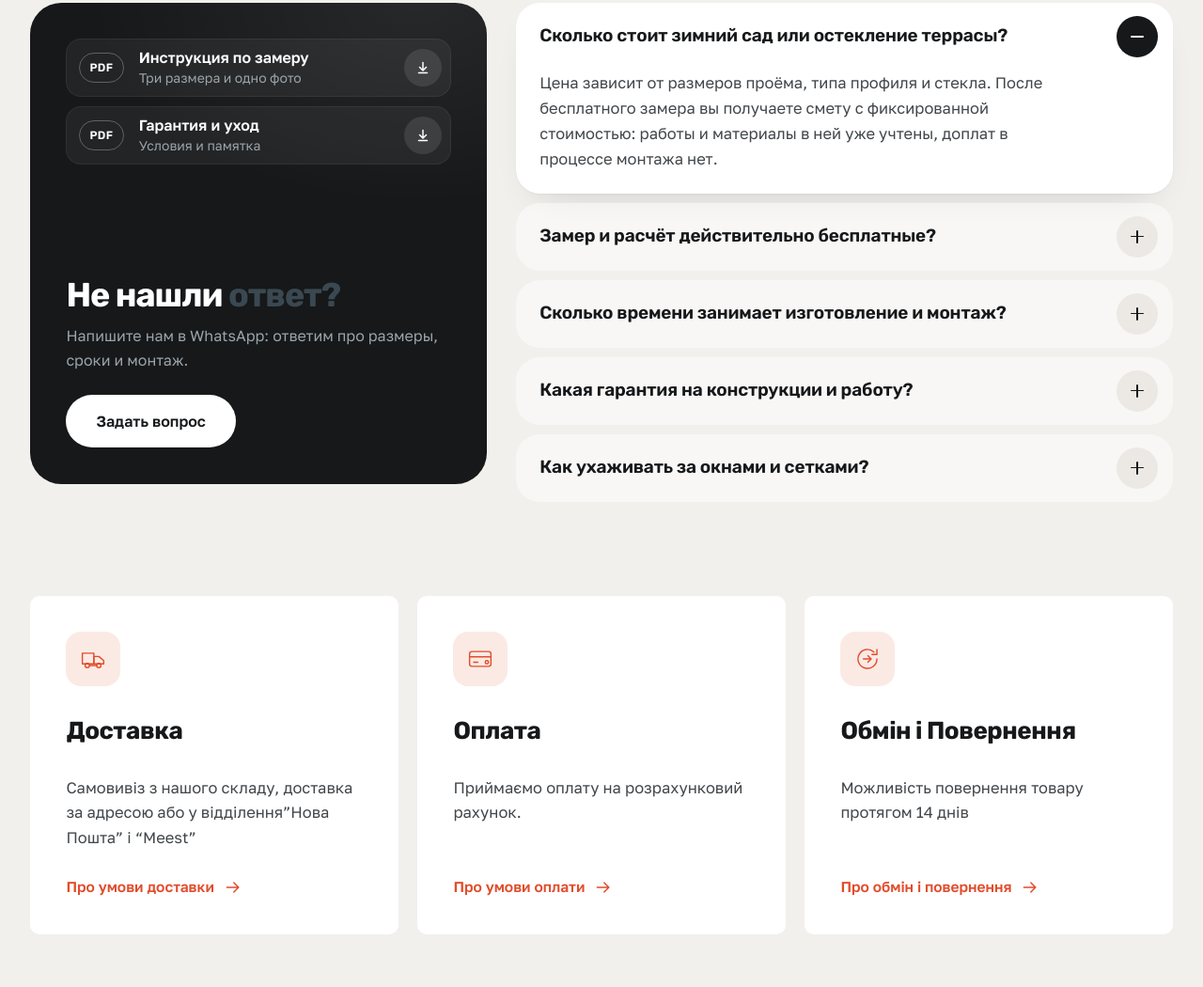
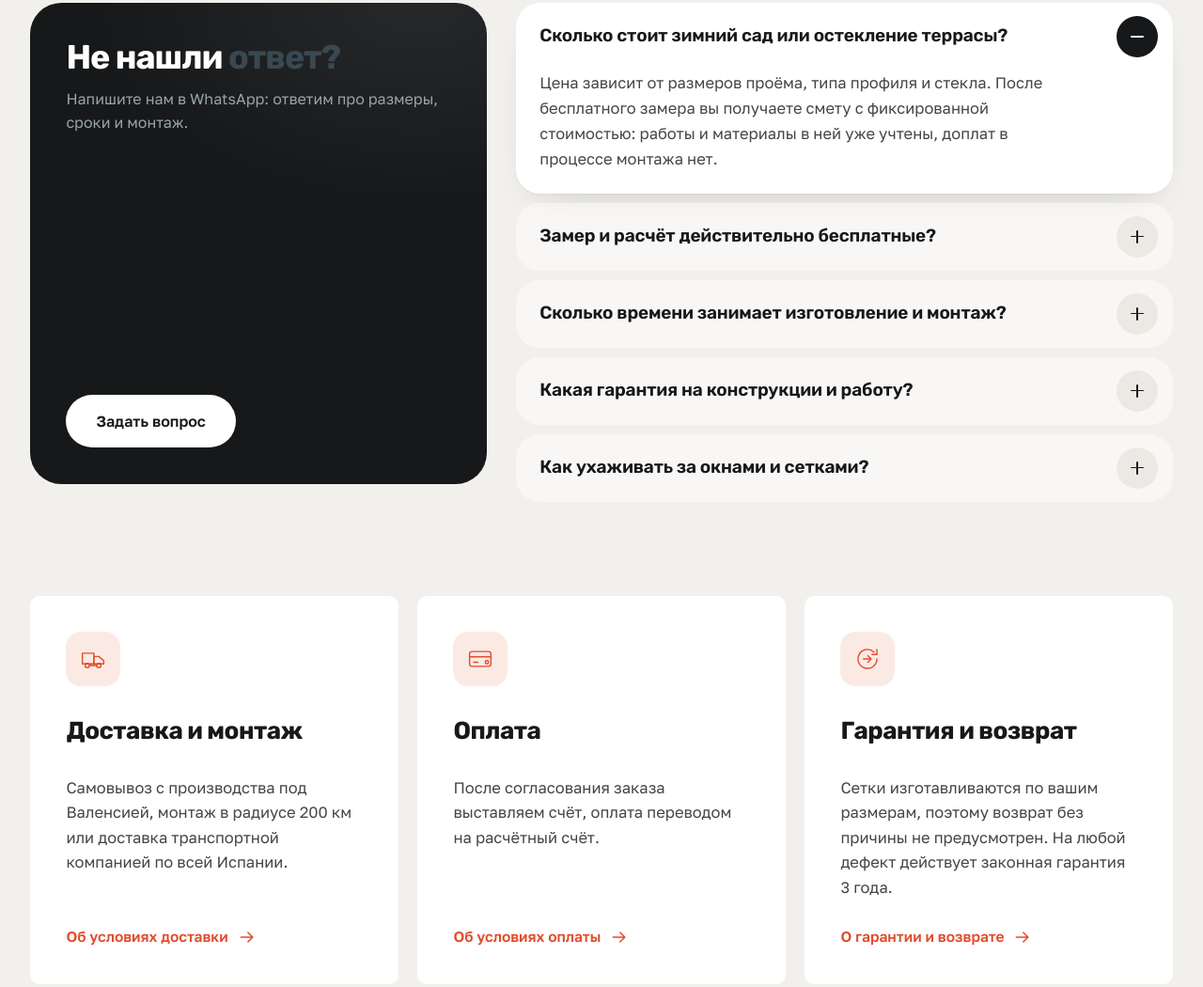
Before and after one commit to welldonegit/garant-plast, a plain HTML site: page index.html in a window 1280 px wide. Shown: the part 5744-6794 px from the top of the page at 94% size. Drawn offline with nearby package versions, Linux system fonts and the light colour scheme.

Commit message:
главная с правкамі

```diff
--- a/FaqBlock.dc.html
+++ b/FaqBlock.dc.html
@@ -1,5 +1,5 @@
 <!DOCTYPE html>
-<html lang="ru">
+<html>
 <head>
 <meta charset="utf-8">
 <meta name="viewport" content="width=device-width, initial-scale=1">
@@ -11,26 +11,13 @@
   <div style="max-width:1360px;margin:0 auto;padding:0 clamp(16px,3vw,32px)">
     <h2 style="font-family:Rubik,sans-serif;font-weight:700;font-size:clamp(26px,3.4vw,42px);line-height:1.12;letter-spacing:-0.025em;margin:0 0 clamp(28px,3.6vw,48px);text-wrap:balance">Частые вопросы</h2>
     <div style="display:grid;grid-template-columns:{{ faqCols }};gap:clamp(16px,2.4vw,40px);align-items:start">
-      <aside style="position:relative;min-height:{{ faqAsideH }};box-sizing:border-box;overflow:hidden;border-radius:clamp(24px,2.6vw,36px);background-color:#16181A;background-image:radial-gradient(120% 70% at 85% 0%,rgba(255,255,255,.07) 0%,rgba(255,255,255,0) 60%);color:#fff;padding:clamp(24px,3vw,44px);display:flex;flex-direction:column;justify-content:space-between;gap:32px">
-        <div>
-          <div style="display:flex;flex-direction:column;gap:10px">
-            <a href="#" style="display:flex;align-items:center;gap:16px;padding:10px 10px 10px 14px;border-radius:16px;background:rgba(255,255,255,.05);box-shadow:inset 0 0 0 1px rgba(255,255,255,.06);color:#fff;text-decoration:none;transition:background .3s ease" style-hover="background:rgba(255,255,255,.09);color:#fff">
-              <span style="flex:0 0 auto;padding:6px 10px;border-radius:999px;border:1px solid rgba(255,255,255,.28);font-family:Rubik,sans-serif;font-weight:600;font-size:12px;letter-spacing:.04em">PDF</span>
-              <span style="flex:1;min-width:0;display:flex;flex-direction:column;gap:2px"><span style="font-weight:600;font-size:16px;line-height:1.3">Инструкция по замеру</span><span style="font-size:14px;line-height:1.35;color:#9AA5AB">Три размера и одно фото</span></span>
-              <span aria-hidden="true" style="flex:0 0 auto;width:40px;height:40px;border-radius:50%;background:rgba(255,255,255,.1);display:flex;align-items:center;justify-content:center"><svg width="16" height="16" viewBox="0 0 16 16" fill="none"><path d="M8 2.5v8M4.5 7.5 8 11l3.5-3.5M3.5 13.5h9" stroke="#fff" stroke-width="1.5" stroke-linecap="round" stroke-linejoin="round"></path></svg></span>
-            </a>
-            <a href="#" style="display:flex;align-items:center;gap:16px;padding:10px 10px 10px 14px;border-radius:16px;background:rgba(255,255,255,.05);box-shadow:inset 0 0 0 1px rgba(255,255,255,.06);color:#fff;text-decoration:none;transition:background .3s ease" style-hover="background:rgba(255,255,255,.09);color:#fff">
-              <span style="flex:0 0 auto;padding:6px 10px;border-radius:999px;border:1px solid rgba(255,255,255,.28);font-family:Rubik,sans-serif;font-weight:600;font-size:12px;letter-spacing:.04em">PDF</span>
-              <span style="flex:1;min-width:0;display:flex;flex-direction:column;gap:2px"><span style="font-weight:600;font-size:16px;line-height:1.3">Гарантия и уход</span><span style="font-size:14px;line-height:1.35;color:#9AA5AB">Условия и памятка</span></span>
-              <span aria-hidden="true" style="flex:0 0 auto;width:40px;height:40px;border-radius:50%;background:rgba(255,255,255,.1);display:flex;align-items:center;justify-content:center"><svg width="16" height="16" viewBox="0 0 16 16" fill="none"><path d="M8 2.5v8M4.5 7.5 8 11l3.5-3.5M3.5 13.5h9" stroke="#fff" stroke-width="1.5" stroke-linecap="round" stroke-linejoin="round"></path></svg></span>
-            </a>
-          </div>
-        </div>
+      <aside style="position:relative;min-height:{{ faqAsideH }};box-sizing:border-box;overflow:hidden;border-radius:clamp(24px,2.6vw,36px);background-color:#16181A;background-image:radial-gradient(120% 70% at 85% 0%,rgba(255,255,255,.07) 0%,rgba(255,255,255,0) 60%);color:#fff;padding:clamp(24px,3vw,44px);display:flex;flex-direction:column;justify-content:space-between;align-items:flex-start;gap:32px">
         <div>
           <p style="margin:0;font-family:Rubik,sans-serif;font-weight:700;font-size:clamp(26px,2.8vw,38px);line-height:1.1;letter-spacing:-0.03em;text-wrap:balance">Не нашли <span style="color:#3A4851">ответ?</span></p>
           <p style="margin:12px 0 0;max-width:40ch;font-size:16px;line-height:1.6;color:#9AA5AB;text-wrap:pretty">Напишите нам в WhatsApp: ответим про размеры, сроки и монтаж.</p>
-          <a href="https://wa.me/34000000000" target="_blank" rel="noopener" style="margin-top:24px;display:inline-flex;align-items:center;justify-content:center;min-height:56px;padding:0 32px;border-radius:999px;background:#fff;color:#16181A;font-weight:600;font-size:16px;text-decoration:none;transition:transform .35s cubic-bezier(.22,1,.36,1),box-shadow .35s ease;box-shadow:0 0 0 0 rgba(255,255,255,0)" style-hover="color:#16181A;transform:translateY(-1px);box-shadow:0 10px 24px -12px rgba(255,255,255,.35)" style-active="transform:scale(.97)">Задать вопрос</a>
-        </div>
+          </div>
+          <a href="https://wa.me/34000000000" target="_blank" rel="noopener" style="display:inline-flex;align-items:center;justify-content:center;min-height:56px;padding:0 32px;border-radius:999px;background:#fff;color:#16181A;font-weight:600;font-size:16px;text-decoration:none;transition:transform .35s cubic-bezier(.22,1,.36,1),box-shadow .35s ease;box-shadow:0 0 0 0 rgba(255,255,255,0)" style-hover="color:#16181A;transform:translateY(-1px);box-shadow:0 10px 24px -12px rgba(255,255,255,.35)" style-active="transform:scale(.97)">Задать вопрос</a>
+
       </aside>
 
       <div style="display:flex;flex-direction:column;gap:10px">
--- a/index.html
+++ b/index.html
@@ -1,9 +1,8 @@
 <!DOCTYPE html>
-<html lang="ru">
+<html>
 <head>
 <meta charset="utf-8">
 <meta name="viewport" content="width=device-width, initial-scale=1">
-<title>Ventanas Perfect — зимние сады, раздвижные окна, сетки плиссе</title>
 <script src="./support.js"></script>
 </head>
 <body>
@@ -275,23 +274,23 @@
     <div style="max-width:1360px;margin:0 auto;padding:0 clamp(16px,3vw,32px);display:grid;grid-template-columns:repeat(auto-fit,minmax(min(100%,280px),1fr));gap:clamp(12px,1.6vw,20px)">
       <article style="background:#fff;border-radius:10px;padding:clamp(24px,3vw,40px);display:flex;flex-direction:column;gap:clamp(18px,2.2vw,28px)">
         <span style="display:flex;align-items:center;justify-content:center;width:clamp(48px,5vw,58px);height:clamp(48px,5vw,58px);border-radius:16px;background:#FBEAE4;flex:0 0 auto"><svg width="28" height="28" viewBox="0 0 32 32" fill="none" stroke="#E24C2B" stroke-width="1.6" stroke-linecap="round" stroke-linejoin="round"><path d="M3 9h14v13H3z"></path><path d="M17 13h6l6 5v4h-12z"></path><circle cx="9" cy="24" r="2.6"></circle><circle cx="23" cy="24" r="2.6"></circle><path d="M11.6 24h8.8"></path></svg></span>
-        <h3 style="font-family:Rubik,sans-serif;font-weight:700;font-size:clamp(20px,2.2vw,26px);letter-spacing:-0.02em;margin:0">Доставка</h3>
-        <p style="color:#41464A;font-size:clamp(15px,1.6vw,16.5px);line-height:1.6;margin:0">Самовивіз з нашого складу, доставка за адресою або у відділення”Нова Пошта” і “Meest”</p>
-        <a href="#" style="margin-top:auto;color:#E24C2B;font-weight:600;font-size:15.5px;display:inline-flex;align-items:center;gap:10px;align-self:flex-start" style-hover="color:#C63D1F">Про умови доставки<svg width="20" height="20" viewBox="0 0 24 24" fill="none" stroke="#E24C2B" stroke-width="1.8" stroke-linecap="round" stroke-linejoin="round" style="flex:0 0 auto"><path d="M4 12h15M13 6l6 6-6 6"></path></svg></a>
+        <h3 style="font-family:Rubik,sans-serif;font-weight:700;font-size:clamp(20px,2.2vw,26px);letter-spacing:-0.02em;margin:0">Доставка и монтаж</h3>
+        <p style="color:#41464A;font-size:clamp(15px,1.6vw,16.5px);line-height:1.6;margin:0">Самовывоз с производства под Валенсией, монтаж в радиусе 200 км или доставка транспортной компанией по всей Испании.</p>
+        <a href="#" style="margin-top:auto;color:#E24C2B;font-weight:600;font-size:15.5px;display:inline-flex;align-items:center;gap:10px;align-self:flex-start" style-hover="color:#C63D1F">Об условиях доставки<svg width="20" height="20" viewBox="0 0 24 24" fill="none" stroke="#E24C2B" stroke-width="1.8" stroke-linecap="round" stroke-linejoin="round" style="flex:0 0 auto"><path d="M4 12h15M13 6l6 6-6 6"></path></svg></a>
       </article>
 
       <article style="background:#fff;border-radius:10px;padding:clamp(24px,3vw,40px);display:flex;flex-direction:column;gap:clamp(18px,2.2vw,28px)">
         <span style="display:flex;align-items:center;justify-content:center;width:clamp(48px,5vw,58px);height:clamp(48px,5vw,58px);border-radius:16px;background:#FBEAE4;flex:0 0 auto"><svg width="28" height="28" viewBox="0 0 32 32" fill="none" stroke="#E24C2B" stroke-width="1.6" stroke-linecap="round" stroke-linejoin="round"><rect x="3" y="7" width="26" height="18" rx="3"></rect><path d="M3 13.5h26"></path><path d="M8 20h5"></path><circle cx="24" cy="20" r="2"></circle></svg></span>
         <h3 style="font-family:Rubik,sans-serif;font-weight:700;font-size:clamp(20px,2.2vw,26px);letter-spacing:-0.02em;margin:0">Оплата</h3>
-        <p style="color:#41464A;font-size:clamp(15px,1.6vw,16.5px);line-height:1.6;margin:0">Приймаємо оплату на розрахунковий рахунок.</p>
-        <a href="#" style="margin-top:auto;color:#E24C2B;font-weight:600;font-size:15.5px;display:inline-flex;align-items:center;gap:10px;align-self:flex-start" style-hover="color:#C63D1F">Про умови оплати<svg width="20" height="20" viewBox="0 0 24 24" fill="none" stroke="#E24C2B" stroke-width="1.8" stroke-linecap="round" stroke-linejoin="round" style="flex:0 0 auto"><path d="M4 12h15M13 6l6 6-6 6"></path></svg></a>
+        <p style="color:#41464A;font-size:clamp(15px,1.6vw,16.5px);line-height:1.6;margin:0">После согласования заказа выставляем счёт, оплата переводом на расчётный счёт.</p>
+        <a href="#" style="margin-top:auto;color:#E24C2B;font-weight:600;font-size:15.5px;display:inline-flex;align-items:center;gap:10px;align-self:flex-start" style-hover="color:#C63D1F">Об условиях оплаты<svg width="20" height="20" viewBox="0 0 24 24" fill="none" stroke="#E24C2B" stroke-width="1.8" stroke-linecap="round" stroke-linejoin="round" style="flex:0 0 auto"><path d="M4 12h15M13 6l6 6-6 6"></path></svg></a>
       </article>
 
       <article style="background:#fff;border-radius:10px;padding:clamp(24px,3vw,40px);display:flex;flex-direction:column;gap:clamp(18px,2.2vw,28px)">
         <span style="display:flex;align-items:center;justify-content:center;width:clamp(48px,5vw,58px);height:clamp(48px,5vw,58px);border-radius:16px;background:#FBEAE4;flex:0 0 auto"><svg width="28" height="28" viewBox="0 0 32 32" fill="none" stroke="#E24C2B" stroke-width="1.6" stroke-linecap="round" stroke-linejoin="round"><path d="M27.5 16A11.5 11.5 0 1 1 23.9 7.6"></path><path d="M27.5 4.5v6h-6"></path><path d="M11 16h9"></path><path d="M16.5 12l4 4-4 4"></path></svg></span>
-        <h3 style="font-family:Rubik,sans-serif;font-weight:700;font-size:clamp(20px,2.2vw,26px);letter-spacing:-0.02em;margin:0">Обмін і Повернення</h3>
-        <p style="color:#41464A;font-size:clamp(15px,1.6vw,16.5px);line-height:1.6;margin:0">Можливість повернення товару протягом 14 днів</p>
-        <a href="#" style="margin-top:auto;color:#E24C2B;font-weight:600;font-size:15.5px;display:inline-flex;align-items:center;gap:10px;align-self:flex-start" style-hover="color:#C63D1F">Про обмін і повернення<svg width="20" height="20" viewBox="0 0 24 24" fill="none" stroke="#E24C2B" stroke-width="1.8" stroke-linecap="round" stroke-linejoin="round" style="flex:0 0 auto"><path d="M4 12h15M13 6l6 6-6 6"></path></svg></a>
+        <h3 style="font-family:Rubik,sans-serif;font-weight:700;font-size:clamp(20px,2.2vw,26px);letter-spacing:-0.02em;margin:0">Гарантия и возврат</h3>
+        <p style="color:#41464A;font-size:clamp(15px,1.6vw,16.5px);line-height:1.6;margin:0">Сетки изготавливаются по вашим размерам, поэтому возврат без причины не предусмотрен. На любой дефект действует законная гарантия 3 года.</p>
+        <a href="#" style="margin-top:auto;color:#E24C2B;font-weight:600;font-size:15.5px;display:inline-flex;align-items:center;gap:10px;align-self:flex-start" style-hover="color:#C63D1F">О гарантии и возврате<svg width="20" height="20" viewBox="0 0 24 24" fill="none" stroke="#E24C2B" stroke-width="1.8" stroke-linecap="round" stroke-linejoin="round" style="flex:0 0 auto"><path d="M4 12h15M13 6l6 6-6 6"></path></svg></a>
       </article>
     </div>
   </section>
```
Also changed, not shown: Button.dc.html (+1 -1 lines), ReviewsBlock.dc.html (+1 -1 lines), SiteFooter.dc.html (+1 -1 lines), SiteHeader.dc.html (+1 -1 lines), WorksBlock.dc.html (+1 -1 lines), setki-plisse.html (+2 -3 lines), 1 other file.
